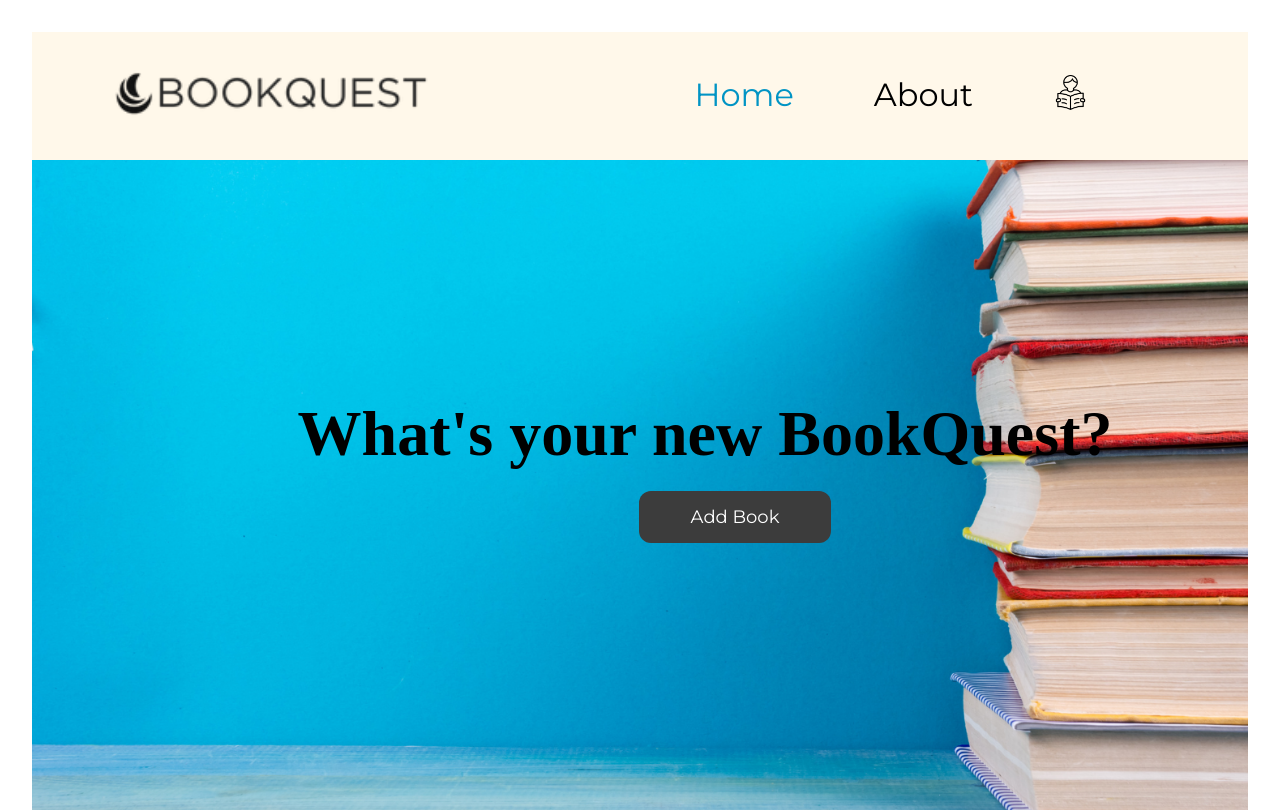
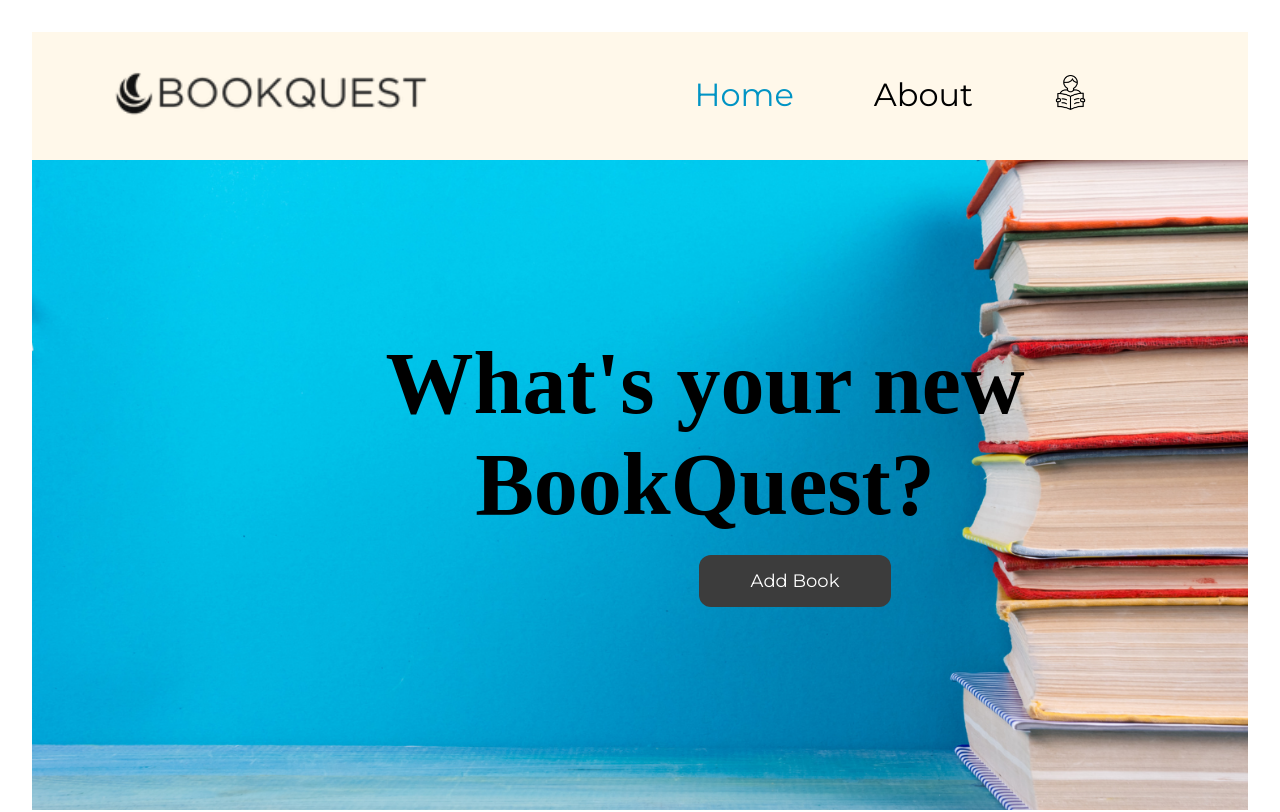
Before and after one commit to NigelFerrefe/bookquest-project, a React (Vite) app: page /#/ in a window 1280 px wide. Shown: the top 812 px of the page. Built offline with nearby package versions, Linux system fonts and the light colour scheme; no server answers; the database is empty; a web font is replaced by a local one.

Commit message:
small changes

```diff
--- a/src/components/Hero/Hero.css
+++ b/src/components/Hero/Hero.css
@@ -41,7 +41,7 @@
   .hero{
     h1 {
       padding-left: 70px;
-      font-size: 3.5rem;
+      font-size: 4.5rem;
     }
 
     .add-book-button {
@@ -57,11 +57,11 @@
 
     h1 {
       padding-left: 100px;
-      font-size: 4rem;
+      font-size: 5.5rem;
     }
 
     .add-book-button {
-      margin-left: 160px;
+      margin-left: 280px;
       font-size: 18px;
     }
   }
--- a/src/pages/HomePage.jsx
+++ b/src/pages/HomePage.jsx
@@ -8,7 +8,7 @@ function HomePage() {
     <div>
       <Hero />
       <AllBooks/>
-      {/* <BookListFiltered/> */}
+
     </div>
   );
 }
--- a/src/pages/NewBookPage.jsx
+++ b/src/pages/NewBookPage.jsx
@@ -20,7 +20,7 @@ const initialFormData = {
 function NewBookPage() {
   const [formData, setFormData] = useState(initialFormData);
 
-  //   const [genres, setGenres] = useState([])
+  // const genres = []
 
   //     useEffect(() => {
   //         async function fetchGenres() {
```
